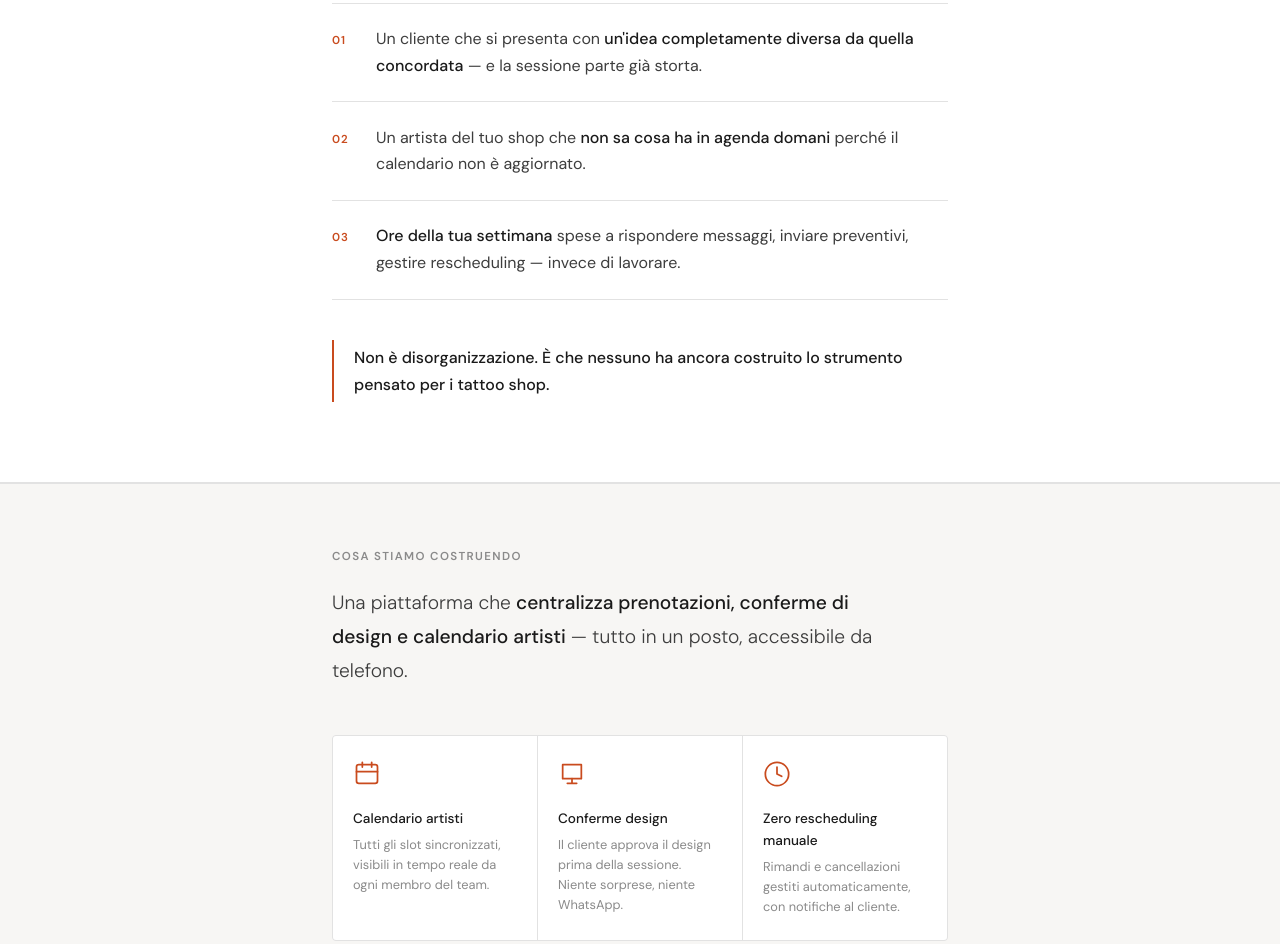
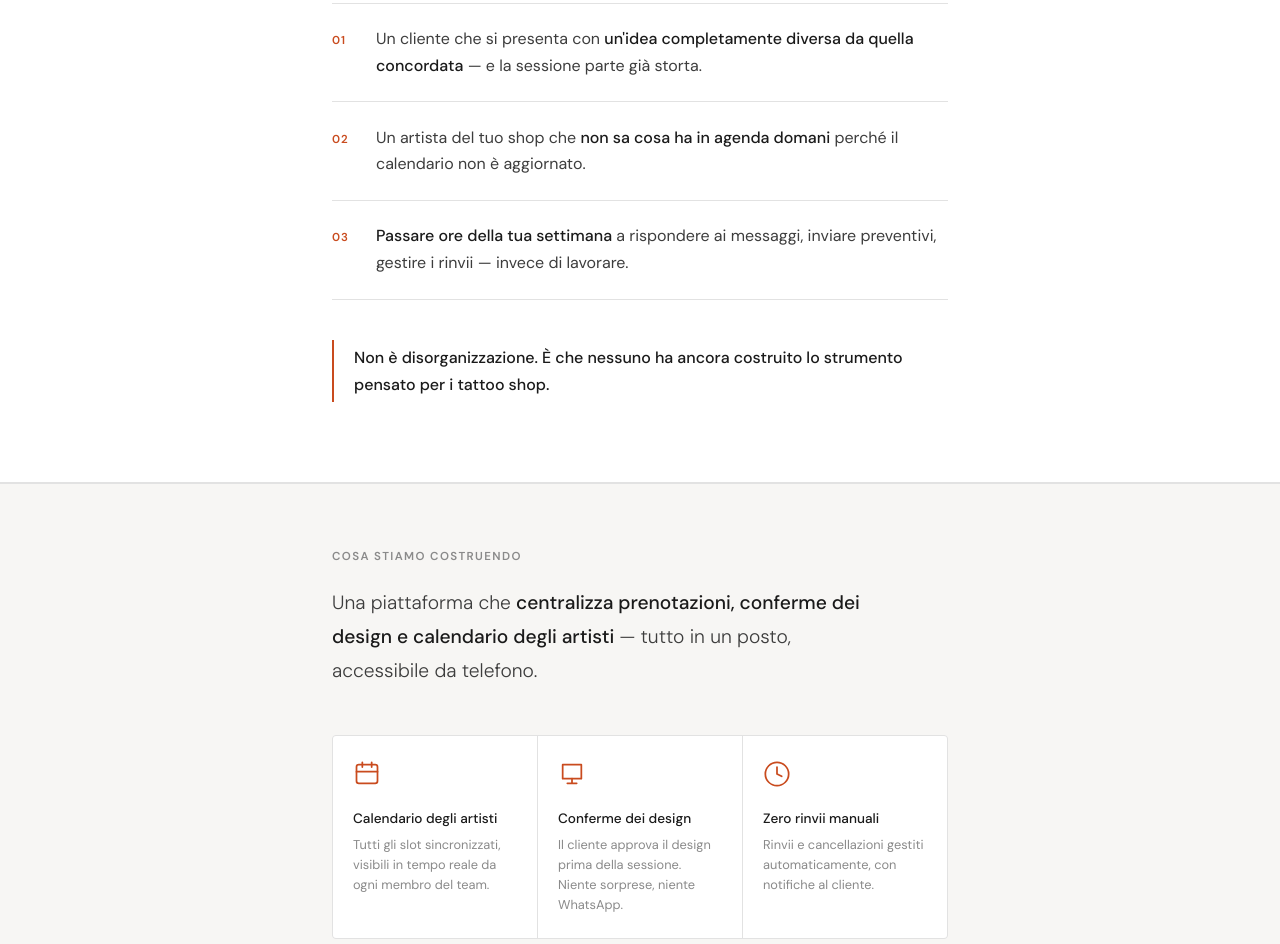
Before and after one commit to d3n2el/inkbrief, a plain HTML site: page index.html in a window 1280 px wide. Shown: the part 962-1906 px from the top of the page. Drawn offline with Linux system fonts and the light colour scheme.

Commit message:
Add files via upload

```diff
--- a/index.html
+++ b/index.html
@@ -399,11 +399,10 @@
   <span class="nav-badge">Early Access</span>
 </nav>
 
-<!-- HERO -->
 <section class="hero">
   <div class="eyebrow">Per tattoo shop</div>
   <h1>Quante ore alla settimana passi a gestire messaggi <em>invece di tatuare?</em></h1>
-  <p class="subheadline">Conferme di design via WhatsApp. Calendari su carta o su Google Calendar personale. Clienti che cambiano idea all'ultimo. Il tuo shop merita un sistema che lavora mentre tu tatui.</p>
+  <p class="subheadline">Conferme dei design via WhatsApp. Calendari su carta o su Google Calendar personale. Clienti che cambiano idea all'ultimo. Il tuo shop merita un sistema che lavora mentre tu tatui.</p>
 
   <div class="form-group" id="hero-form">
     <input type="email" placeholder="La tua email" id="hero-email">
@@ -415,10 +414,9 @@
 
 <hr class="divider">
 
-<!-- PROBLEM -->
 <section class="problem">
   <p class="section-label">Il problema</p>
-  <h2 class="problem-title">Scommetto che ti è già capitato almeno uno di questi:</h2>
+  <h2 class="problem-title">Scommetto che ti è già capitato almeno uno di questi casi:</h2>
 
   <ul class="scenarios">
     <li class="scenario-item">
@@ -431,7 +429,7 @@
     </li>
     <li class="scenario-item">
       <span class="scenario-num">03</span>
-      <span class="scenario-text"><strong>Ore della tua settimana</strong> spese a rispondere messaggi, inviare preventivi, gestire rescheduling — invece di lavorare.</span>
+      <span class="scenario-text"><strong>Passare ore della tua settimana</strong> a rispondere ai messaggi, inviare preventivi, gestire i rinvii — invece di lavorare.</span>
     </li>
   </ul>
 
@@ -440,42 +438,40 @@
 
 <hr class="divider">
 
-<!-- SOLUTION BAND -->
 <div class="solution-band">
   <div class="solution-inner">
     <p class="section-label">Cosa stiamo costruendo</p>
-    <p class="solution-text">Una piattaforma che <strong>centralizza prenotazioni, conferme di design e calendario artisti</strong> — tutto in un posto, accessibile da telefono.</p>
+    <p class="solution-text">Una piattaforma che <strong>centralizza prenotazioni, conferme dei design e calendario degli artisti</strong> — tutto in un posto, accessibile da telefono.</p>
 
     <div class="pillars">
       <div class="pillar">
         <svg class="pillar-icon" viewBox="0 0 24 24" fill="none" stroke="currentColor" stroke-width="1.5" stroke-linecap="round" stroke-linejoin="round">
           <rect x="3" y="4" width="18" height="16" rx="2"/><path d="M8 2v4M16 2v4M3 10h18"/>
         </svg>
-        <p class="pillar-label">Calendario artisti</p>
+        <p class="pillar-label">Calendario degli artisti</p>
         <p class="pillar-desc">Tutti gli slot sincronizzati, visibili in tempo reale da ogni membro del team.</p>
       </div>
       <div class="pillar">
         <svg class="pillar-icon" viewBox="0 0 24 24" fill="none" stroke="currentColor" stroke-width="1.5" stroke-linecap="round" stroke-linejoin="round">
           <path d="M4 4h16v12H4z"/><path d="M8 20h8M12 16v4"/>
         </svg>
-        <p class="pillar-label">Conferme design</p>
+        <p class="pillar-label">Conferme dei design</p>
         <p class="pillar-desc">Il cliente approva il design prima della sessione. Niente sorprese, niente WhatsApp.</p>
       </div>
       <div class="pillar">
         <svg class="pillar-icon" viewBox="0 0 24 24" fill="none" stroke="currentColor" stroke-width="1.5" stroke-linecap="round" stroke-linejoin="round">
           <circle cx="12" cy="12" r="10"/><path d="M12 6v6l4 2"/>
         </svg>
-        <p class="pillar-label">Zero rescheduling manuale</p>
-        <p class="pillar-desc">Rimandi e cancellazioni gestiti automaticamente, con notifiche al cliente.</p>
+        <p class="pillar-label">Zero rinvii manuali</p>
+        <p class="pillar-desc">Rinvii e cancellazioni gestiti automaticamente, con notifiche al cliente.</p>
       </div>
     </div>
   </div>
 </div>
 
-<!-- SECOND CTA -->
 <section class="cta2">
   <p class="section-label">Gestisci un tattoo shop?</p>
-  <h2 class="cta2-title">Stiamo parlando con proprietari di shop questa settimana.</h2>
+  <h2 class="cta2-title">Stiamo parlando con i proprietari di shop questa settimana.</h2>
   <p class="cta2-sub">Lascia la tua email — nessuno spam, solo una conversazione.</p>
 
   <div class="form-group" id="cta2-form">
@@ -485,7 +481,6 @@
   <div class="success-msg" id="cta2-success">Ottimo — ti contatteremo presto.</div>
 </section>
 
-<!-- FOOTER -->
 <footer>
   <span class="footer-brand">Ink<span>Brief</span></span>
   <span class="footer-meta">From Zero To Startup Young · ESCP Business School × Blue Factory</span>
```
